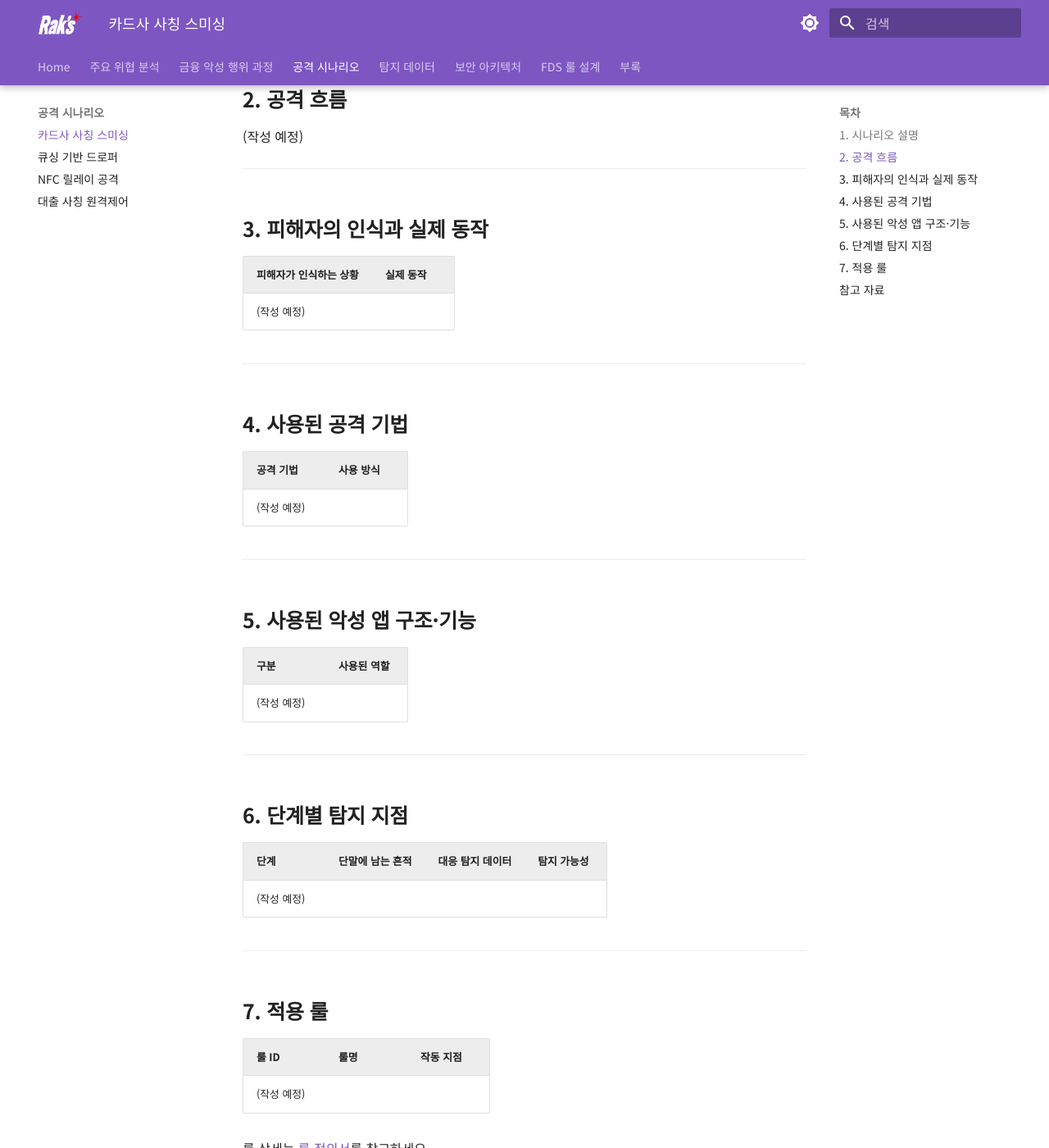
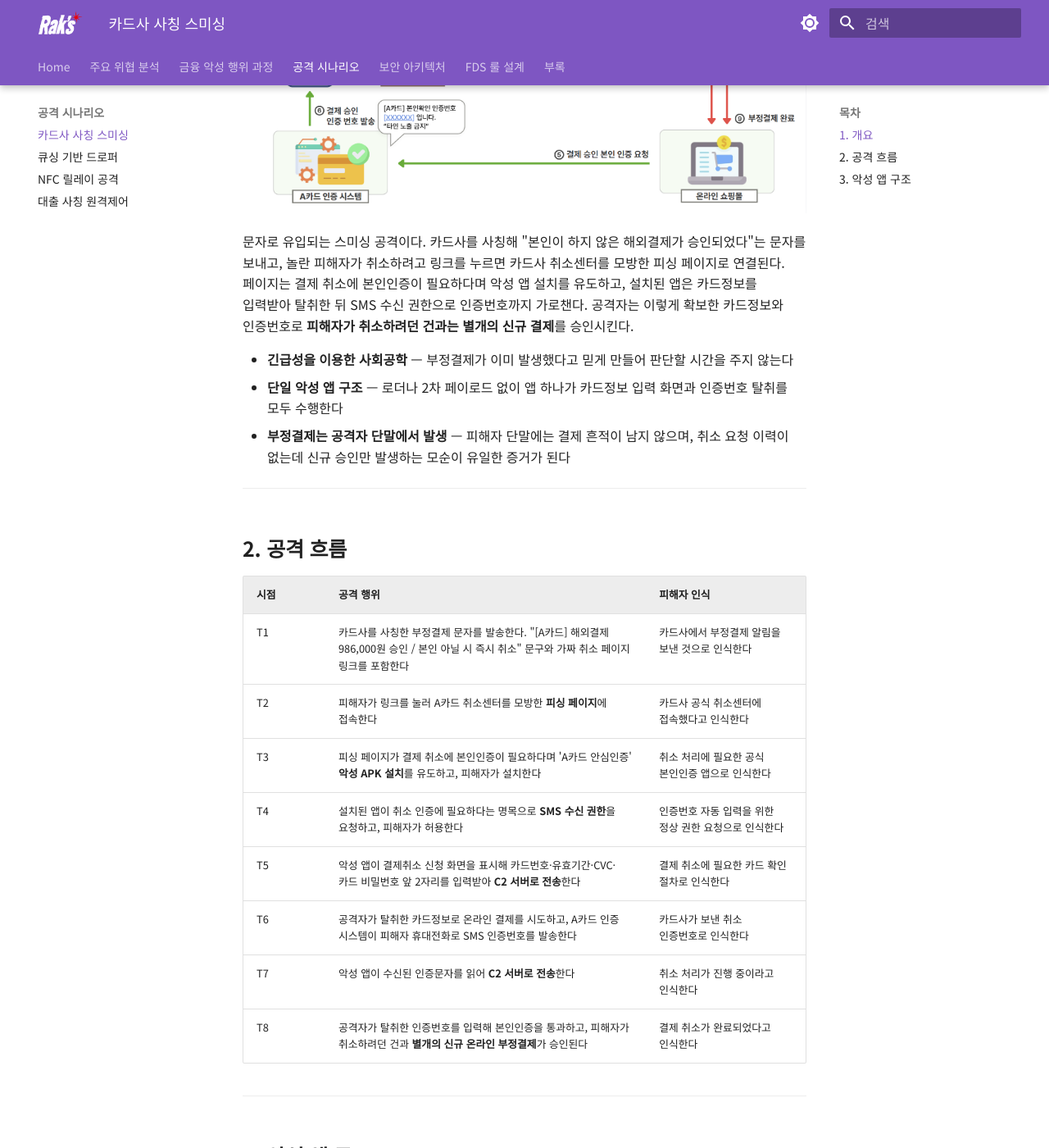
Before and after one commit to Rakkk-s/mobile-security-fds-docs, an MkDocs documentation site: the page built from docs/02-scenario/scenario-01-card-smishing.md, in a window 1280 px wide and 1400 px high, scrolled down 473 px. Shown: the whole window at 82% size. Built offline with MkDocs 1.6.1 and Material for MkDocs 9.7.7, drawn with Linux system fonts in a browser that asks for light colours; some of the changed text lies outside the part shown.

Commit message:
docs: 카드사 사칭 스미싱 시나리오 추가 및 탐지데이터 목차 삭제

````diff
--- a/docs/02-scenario/scenario-01-card-smishing.md
+++ b/docs/02-scenario/scenario-01-card-smishing.md
@@ -1,62 +1,34 @@
-# 시나리오 01 · 카드사 사칭 스미싱 시나리오
+# 시나리오 01 · 카드사 부정결제 취소
 
-!!! warning "작성 예정"
-    본 페이지는 골격만 잡혀 있는 상태입니다. 담당자가 내용을 채워주세요.
+## 1. 개요
 
-## 1. 시나리오 설명
+![공격 시나리오 다이어그램](../images/scenario/card_smishing/diagram.png)
 
-(작성 예정)
+문자로 유입되는 스미싱 공격이다. 카드사를 사칭해 "본인이 하지 않은 해외결제가 승인되었다"는 문자를 보내고, 놀란 피해자가 취소하려고 링크를 누르면 카드사 취소센터를 모방한 피싱 페이지로 연결된다. 페이지는 결제 취소에 본인인증이 필요하다며 악성 앱 설치를 유도하고, 설치된 앱은 카드정보를 입력받아 탈취한 뒤 SMS 수신 권한으로 인증번호까지 가로챈다. 공격자는 이렇게 확보한 카드정보와 인증번호로 **피해자가 취소하려던 건과는 별개의 신규 결제**를 승인시킨다.
+
+- **긴급성을 이용한 사회공학** — 부정결제가 이미 발생했다고 믿게 만들어 판단할 시간을 주지 않는다
+- **단일 악성 앱 구조** — 로더나 2차 페이로드 없이 앱 하나가 카드정보 입력 화면과 인증번호 탈취를 모두 수행한다
+- **부정결제는 공격자 단말에서 발생** — 피해자 단말에는 결제 흔적이 남지 않으며, 취소 요청 이력이 없는데 신규 승인만 발생하는 모순이 유일한 증거가 된다
 
 ---
 
 ## 2. 공격 흐름
 
-(작성 예정)
+| 시점 | 공격 행위 | 피해자 인식 |
+| --- | --- | --- |
+| T1 | 카드사를 사칭한 부정결제 문자를 발송한다. "[A카드] 해외결제 986,000원 승인 / 본인 아닐 시 즉시 취소" 문구와 가짜 취소 페이지 링크를 포함한다 | 카드사에서 부정결제 알림을 보낸 것으로 인식한다 |
+| T2 | 피해자가 링크를 눌러 A카드 취소센터를 모방한 **피싱 페이지**에 접속한다 | 카드사 공식 취소센터에 접속했다고 인식한다 |
+| T3 | 피싱 페이지가 결제 취소에 본인인증이 필요하다며 'A카드 안심인증' **악성 APK 설치**를 유도하고, 피해자가 설치한다 | 취소 처리에 필요한 공식 본인인증 앱으로 인식한다 |
+| T4 | 설치된 앱이 취소 인증에 필요하다는 명목으로 **SMS 수신 권한**을 요청하고, 피해자가 허용한다 | 인증번호 자동 입력을 위한 정상 권한 요청으로 인식한다 |
+| T5 | 악성 앱이 결제취소 신청 화면을 표시해 카드번호·유효기간·CVC·카드 비밀번호 앞 2자리를 입력받아 **C2 서버로 전송**한다 | 결제 취소에 필요한 카드 확인 절차로 인식한다 |
+| T6 | 공격자가 탈취한 카드정보로 온라인 결제를 시도하고, A카드 인증 시스템이 피해자 휴대전화로 SMS 인증번호를 발송한다 | 카드사가 보낸 취소 인증번호로 인식한다 |
+| T7 | 악성 앱이 수신된 인증문자를 읽어 **C2 서버로 전송**한다 | 취소 처리가 진행 중이라고 인식한다 |
+| T8 | 공격자가 탈취한 인증번호를 입력해 본인인증을 통과하고, 피해자가 취소하려던 건과 **별개의 신규 온라인 부정결제**가 승인된다 | 결제 취소가 완료되었다고 인식한다 |
 
 ---
 
-## 3. 피해자의 인식과 실제 동작
+## 3. 악성 앱 구조
 
-| 피해자가 인식하는 상황 | 실제 동작 |
-| --- | --- |
-| (작성 예정) | |
-
----
-
-## 4. 사용된 공격 기법
-
-| 공격 기법 | 사용 방식 |
-| --- | --- |
-| (작성 예정) | |
-
----
-
-## 5. 사용된 악성 앱 구조·기능
-
-| 구분 | 사용된 역할 |
-| --- | --- |
-| (작성 예정) | |
-
----
-
-## 6. 단계별 탐지 지점
-
-| 단계 | 단말에 남는 흔적 | 대응 탐지 데이터 | 탐지 가능성 |
+| 앱 구분 | 위장 명칭 | 요구 권한 | 실제 기능 |
 | --- | --- | --- | --- |
-| (작성 예정) | | | |
-
----
-
-## 7. 적용 룰
-
-| 룰 ID | 룰명 | 작동 지점 |
-| --- | --- | --- |
-| (작성 예정) | | |
-
-룰 상세는 [룰 정의서](../05-fds-rule/rule-catalog.md)를 참고하세요.
-
----
-
-## 참고 자료
-
-- (작성 예정)
+| 악성 앱 | A카드 안심인증 | 문자 수신·읽기 | 가짜 결제취소 신청 화면으로 카드번호·유효기간·CVC·비밀번호 앞 2자리를 입력받아 C2로 전송하고, 수신된 SMS 인증번호를 사용자보다 먼저 읽어 C2로 중계한다 |
--- a/docs/03-detection/api-01-deviceinfo.md
+++ /dev/null
@@ -1,38 +0,0 @@
-# 01. 단말수집정보 (deviceInfo)
-
-!!! warning "작성 예정"
-    본 페이지는 골격만 잡혀 있는 상태입니다. 담당자가 내용을 채워주세요.
-
-## 1. 개요
-
-(작성 예정)
-
----
-
-## 2. 필드 정의
-
-| 필드 | 타입 | 예시 | 설명 |
-| --- | --- | --- | --- |
-| (작성 예정) | | | |
-
----
-
-## 3. 룰 활용 포인트
-
-| 필드 | 활용 |
-| --- | --- |
-| (작성 예정) | |
-
----
-
-## 4. 샘플 데이터
-
-```json
-(작성 예정)
-```
-
----
-
-## 참고 자료
-
-- (작성 예정)
--- a/docs/03-detection/api-02-antivirus.md
+++ /dev/null
@@ -1,38 +0,0 @@
-# 02. 악성코드 탐지정보 (antivirus)
-
-!!! warning "작성 예정"
-    본 페이지는 골격만 잡혀 있는 상태입니다. 담당자가 내용을 채워주세요.
-
-## 1. 개요
-
-(작성 예정)
-
----
-
-## 2. 필드 정의
-
-| 필드 | 타입 | 예시 | 설명 |
-| --- | --- | --- | --- |
-| (작성 예정) | | | |
-
----
-
-## 3. 룰 활용 포인트
-
-| 필드 | 활용 |
-| --- | --- |
-| (작성 예정) | |
-
----
-
-## 4. 샘플 데이터
-
-```json
-(작성 예정)
-```
-
----
-
-## 참고 자료
-
-- (작성 예정)
--- a/docs/03-detection/api-03-rootcheck.md
+++ /dev/null
@@ -1,38 +0,0 @@
-# 03. 원격제어·루팅 탐지정보 (rootcheck)
-
-!!! warning "작성 예정"
-    본 페이지는 골격만 잡혀 있는 상태입니다. 담당자가 내용을 채워주세요.
-
-## 1. 개요
-
-(작성 예정)
-
----
-
-## 2. 필드 정의
-
-| 필드 | 타입 | 예시 | 설명 |
-| --- | --- | --- | --- |
-| (작성 예정) | | | |
-
----
-
-## 3. 룰 활용 포인트
-
-| 필드 | 활용 |
-| --- | --- |
-| (작성 예정) | |
-
----
-
-## 4. 샘플 데이터
-
-```json
-(작성 예정)
-```
-
----
-
-## 참고 자료
-
-- (작성 예정)
--- a/docs/03-detection/api-04-threatinfo.md
+++ /dev/null
@@ -1,38 +0,0 @@
-# 04. 단말위협정보 (mobileDeviceThreatInfo)
-
-!!! warning "작성 예정"
-    본 페이지는 골격만 잡혀 있는 상태입니다. 담당자가 내용을 채워주세요.
-
-## 1. 개요
-
-(작성 예정)
-
----
-
-## 2. 필드 정의
-
-| 필드 | 타입 | 예시 | 설명 |
-| --- | --- | --- | --- |
-| (작성 예정) | | | |
-
----
-
-## 3. 룰 활용 포인트
-
-| 필드 | 활용 |
-| --- | --- |
-| (작성 예정) | |
-
----
-
-## 4. 샘플 데이터
-
-```json
-(작성 예정)
-```
-
----
-
-## 참고 자료
-
-- (작성 예정)
--- a/docs/03-detection/dataset-analysis.md
+++ /dev/null
@@ -1,40 +0,0 @@
-# 탐지 데이터 분포 분석
-
-!!! warning "작성 예정"
-    본 페이지는 골격만 잡혀 있는 상태입니다. 담당자가 내용을 채워주세요.
-
-## 1. 분석 대상
-
-| 데이터셋 | 건수 | 내용 |
-| --- | ---: | --- |
-| (작성 예정) | | |
-
----
-
-## 2. 악성코드 유형 분포
-
-(작성 예정)
-
----
-
-## 3. 단말위협정보 카테고리 분포
-
-(작성 예정)
-
----
-
-## 4. 원격제어·루팅 탐지 분포
-
-(작성 예정)
-
----
-
-## 5. 룰 설계 시사점
-
-(작성 예정)
-
----
-
-## 참고 자료
-
-- (작성 예정)
--- a/docs/03-detection/limitations.md
+++ /dev/null
@@ -1,28 +0,0 @@
-# 수집 한계와 대체 신호
-
-!!! warning "작성 예정"
-    본 페이지는 골격만 잡혀 있는 상태입니다. 담당자가 내용을 채워주세요.
-
-## 1. 원칙
-
-(작성 예정)
-
----
-
-## 2. 항목별 한계
-
-| # | 한계 | 성격 | 대체 신호 | 대응 |
-| --- | --- | --- | --- | --- |
-| 1 | (작성 예정) | | | |
-
----
-
-## 3. 한계 요약
-
-(작성 예정)
-
----
-
-## 참고 자료
-
-- (작성 예정)
--- a/mkdocs.yml
+++ b/mkdocs.yml
@@ -102,13 +102,6 @@ nav:
       - "큐싱 기반 드로퍼": 02-scenario/scenario-02-qshing-dropper.md
       - "NFC 릴레이 공격": 02-scenario/scenario-03-nfc-relay.md
       - "대출 사칭 원격제어": 02-scenario/scenario-04-loan-remotecontrol.md
-  - 탐지 데이터:
-      - "단말수집정보 (deviceInfo)": 03-detection/api-01-deviceinfo.md
-      - "악성코드 탐지정보 (antivirus)": 03-detection/api-02-antivirus.md
-      - "원격제어·루팅 탐지정보 (rootcheck)": 03-detection/api-03-rootcheck.md
-      - "단말위협정보 (mobileDeviceThreatInfo)": 03-detection/api-04-threatinfo.md
-      - "탐지 데이터 분포 분석": 03-detection/dataset-analysis.md
-      - "수집 한계와 대체 신호": 03-detection/limitations.md
   - 보안 아키텍처:
       - "모듈 연동 구조": 04-architecture/module-integration.md
       - "데이터 흐름과 역할 분담": 04-architecture/data-flow.md
````
Also changed, not shown: docs/index.md (+2 -11 lines), docs/images/scenario/card_smishing/diagram.png (added), 1 other file.
